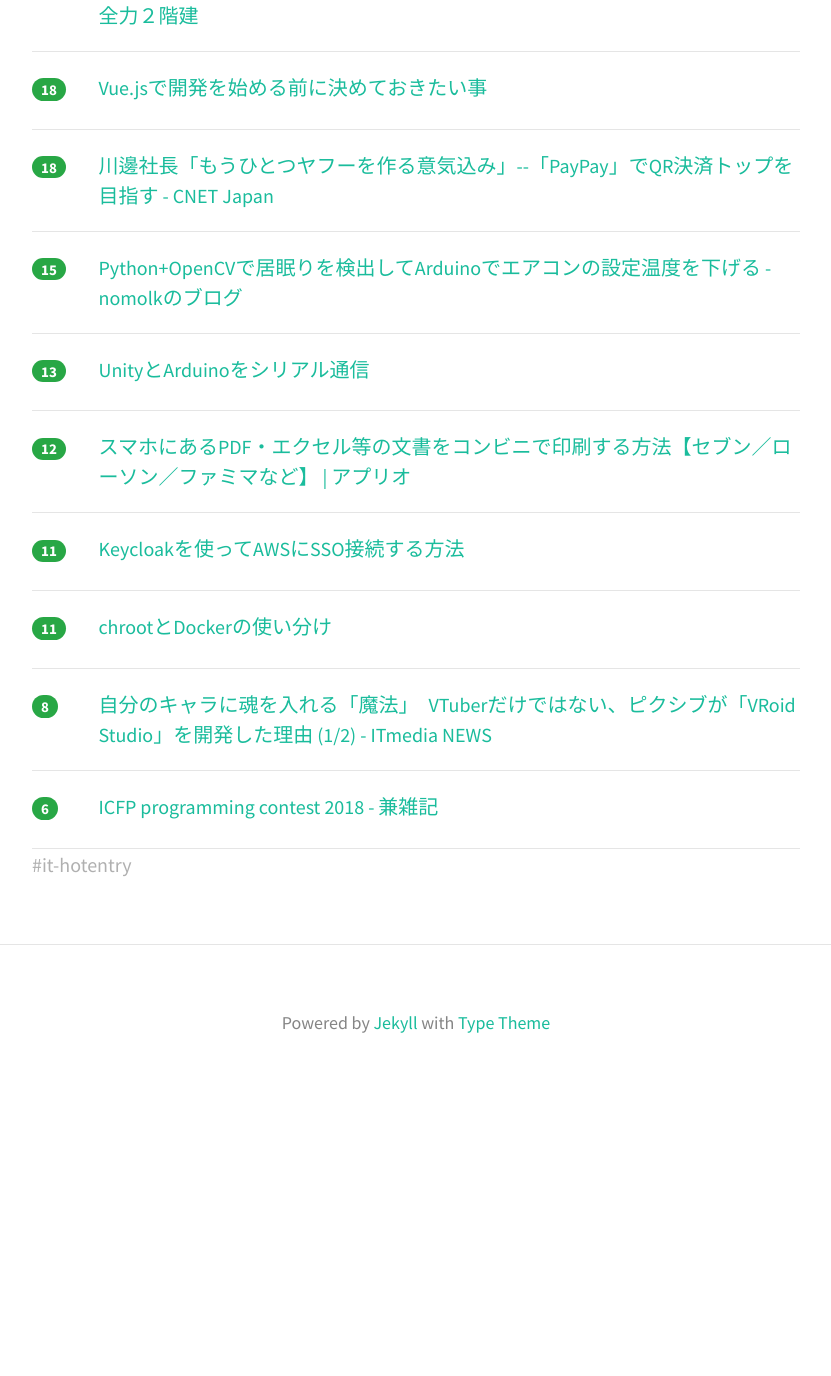
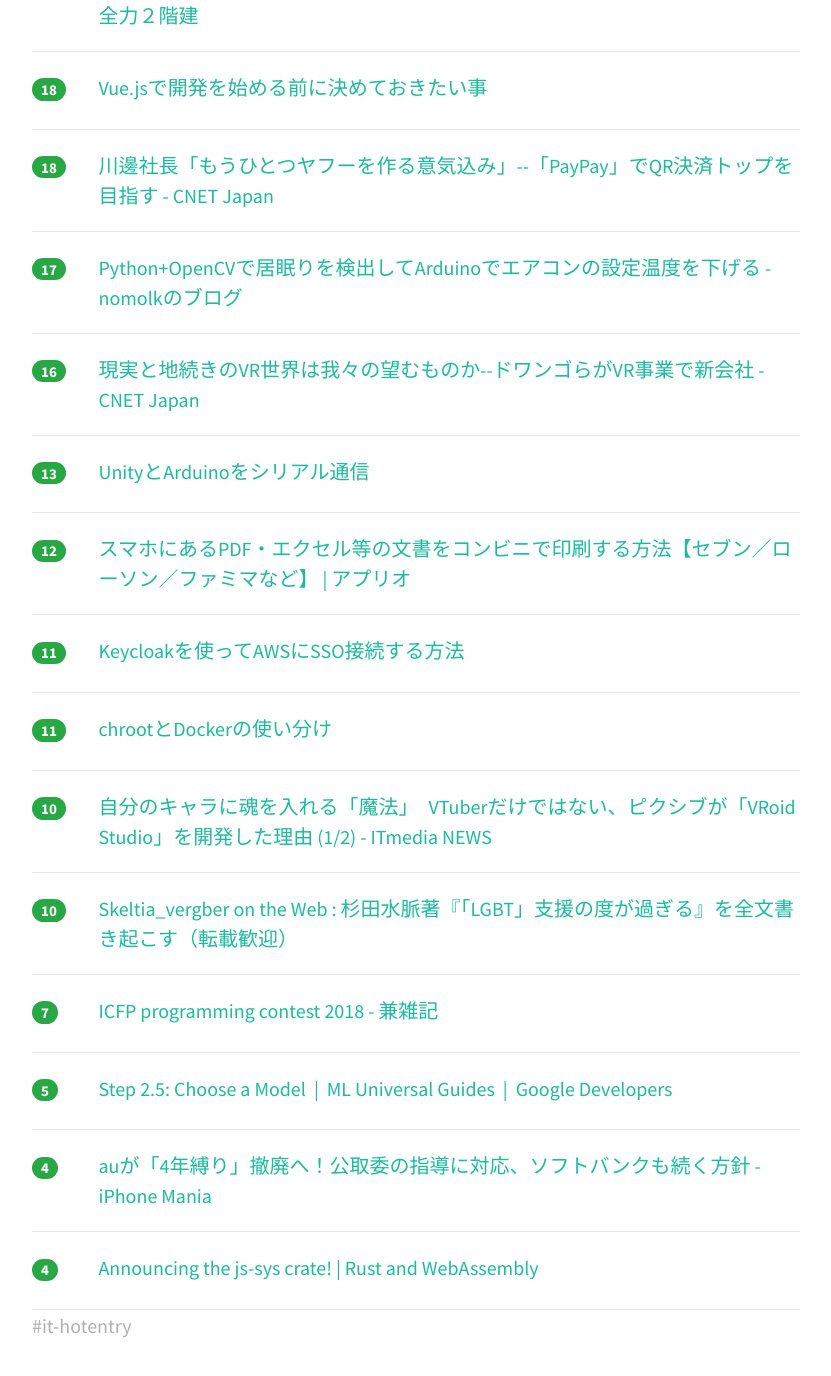
Before and after one commit to yatta47/hatena-matome-site, a Jekyll site: the page built from _posts/2018-07-28-hatena.md, in a window 1280 px wide and 1400 px high, scrolled down 628 px. Shown: the top 1376 px of the window, without its empty margins (224-1055 px from the left). Built offline with Jekyll 4.4.1, drawn with Linux system fonts in a browser that asks for light colours; nearby versions of some CDN libraries; before the commit the page ends 1728 px from its top, so only the background shows below that; some of the changed text lies outside the part shown.

Commit message:
Updated 2018-07-28

```diff
--- a/_posts/2018-07-28-hatena.md
+++ b/_posts/2018-07-28-hatena.md
@@ -1,23 +1,23 @@
 ---
 layout: post
 title:  "2018-07-28 はてぶIT"
-date:   2018-07-28 06:02:35
+date:   2018-07-28 07:02:21
 tags: [it-hotentry]
 ---
-12 件のデータあり
+17 件のデータあり
 
 <hr><div class="row">
-<div class="col-1"><span class="badge badge-pill badge-success h2">44</span></div>
+<div class="col-1"><span class="badge badge-pill badge-success h2">59</span></div>
 <div class="col-11"><a href='http://twitter.com/HiromitsuTakagi/status/1022834429356531712' target='_blank'>Hiromitsu Takagiさんのツイート: "全く出鱈目な注意喚起。対策の案内が出鱈目。 https://t.co/gTCApCppvV （ネットワーク報道部記者 郡義之 飯田耕太）"</a></div>
 </div>
 <hr>
 <div class="row">
-<div class="col-1"><span class="badge badge-pill badge-success h2">28</span></div>
+<div class="col-1"><span class="badge badge-pill badge-success h2">30</span></div>
 <div class="col-11"><a href='https://tech.nikkeibp.co.jp/atcl/nxt/news/18/02165/' target='_blank'>多摩のビル建設現場火災、AWS向けデータセンターの可能性が濃厚 | 日経 xTECH（クロステック）</a></div>
 </div>
 <hr>
 <div class="row">
-<div class="col-1"><span class="badge badge-pill badge-success h2">25</span></div>
+<div class="col-1"><span class="badge badge-pill badge-success h2">30</span></div>
 <div class="col-11"><a href='http://kabumatome.doorblog.jp/archives/65923409.html' target='_blank'>安藤ハザマ、Amazonの新データセンターと噂の工事中建物を燃やす : 市況かぶ全力２階建</a></div>
 </div>
 <hr>
@@ -32,8 +32,13 @@ tags: [it-hotentry]
 </div>
 <hr>
 <div class="row">
-<div class="col-1"><span class="badge badge-pill badge-success h2">15</span></div>
+<div class="col-1"><span class="badge badge-pill badge-success h2">17</span></div>
 <div class="col-11"><a href='http://nomolk.hatenablog.com/entry/2018/07/28/005600' target='_blank'>Python+OpenCVで居眠りを検出してArduinoでエアコンの設定温度を下げる - nomolkのブログ</a></div>
+</div>
+<hr>
+<div class="row">
+<div class="col-1"><span class="badge badge-pill badge-success h2">16</span></div>
+<div class="col-11"><a href='https://japan.cnet.com/article/35123181/' target='_blank'>現実と地続きのVR世界は我々の望むものか--ドワンゴらがVR事業で新会社 - CNET Japan</a></div>
 </div>
 <hr>
 <div class="row">
@@ -57,12 +62,32 @@ tags: [it-hotentry]
 </div>
 <hr>
 <div class="row">
-<div class="col-1"><span class="badge badge-pill badge-success h2">8</span></div>
+<div class="col-1"><span class="badge badge-pill badge-success h2">10</span></div>
 <div class="col-11"><a href='http://www.itmedia.co.jp/news/articles/1807/27/news133.html' target='_blank'>自分のキャラに魂を入れる「魔法」　VTuberだけではない、ピクシブが「VRoid Studio」を開発した理由 (1/2) - ITmedia NEWS</a></div>
 </div>
 <hr>
 <div class="row">
-<div class="col-1"><span class="badge badge-pill badge-success h2">6</span></div>
+<div class="col-1"><span class="badge badge-pill badge-success h2">10</span></div>
+<div class="col-11"><a href='http://blog.livedoor.jp/skeltia_vergber/archives/51543955.html' target='_blank'>Skeltia_vergber on the Web : 杉田水脈著『「LGBT」支援の度が過ぎる』を全文書き起こす（転載歓迎）</a></div>
+</div>
+<hr>
+<div class="row">
+<div class="col-1"><span class="badge badge-pill badge-success h2">7</span></div>
 <div class="col-11"><a href='http://shinh.hatenablog.com/entry/2018/07/27/033124' target='_blank'>ICFP programming contest 2018 - 兼雑記</a></div>
 </div>
 <hr>
+<div class="row">
+<div class="col-1"><span class="badge badge-pill badge-success h2">5</span></div>
+<div class="col-11"><a href='https://developers.google.com/machine-learning/guides/text-classification/step-2-5' target='_blank'>Step 2.5: Choose a Model &nbsp;|&nbsp; ML Universal Guides &nbsp;|&nbsp; Google Developers</a></div>
+</div>
+<hr>
+<div class="row">
+<div class="col-1"><span class="badge badge-pill badge-success h2">4</span></div>
+<div class="col-11"><a href='https://iphone-mania.jp/news-220166/' target='_blank'>auが「4年縛り」撤廃へ！公取委の指導に対応、ソフトバンクも続く方針 - iPhone Mania</a></div>
+</div>
+<hr>
+<div class="row">
+<div class="col-1"><span class="badge badge-pill badge-success h2">4</span></div>
+<div class="col-11"><a href='https://rustwasm.github.io/2018/07/26/announcing-the-js-sys-crate.html' target='_blank'>Announcing the js-sys crate! | Rust and WebAssembly</a></div>
+</div>
+<hr>
```
